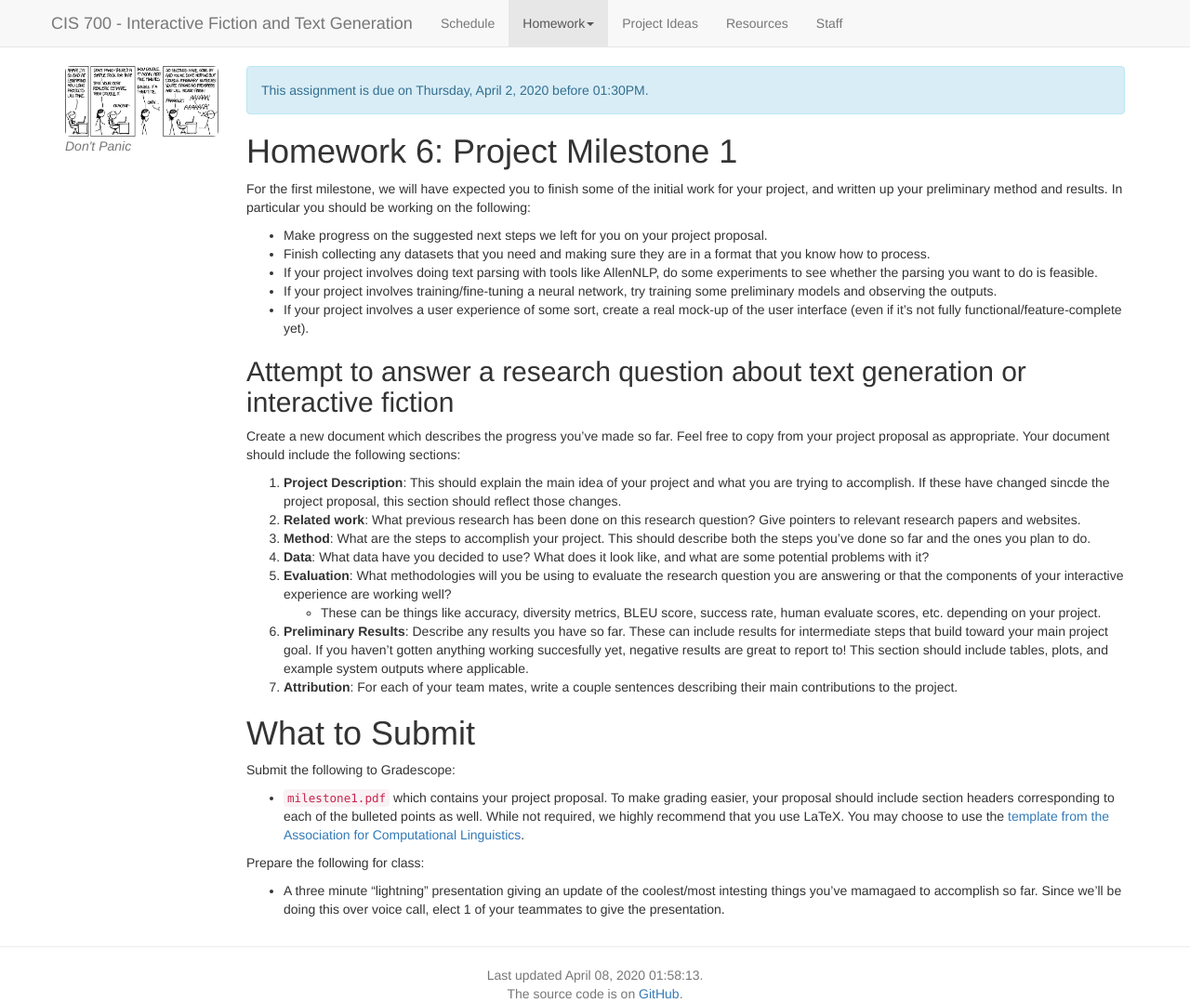
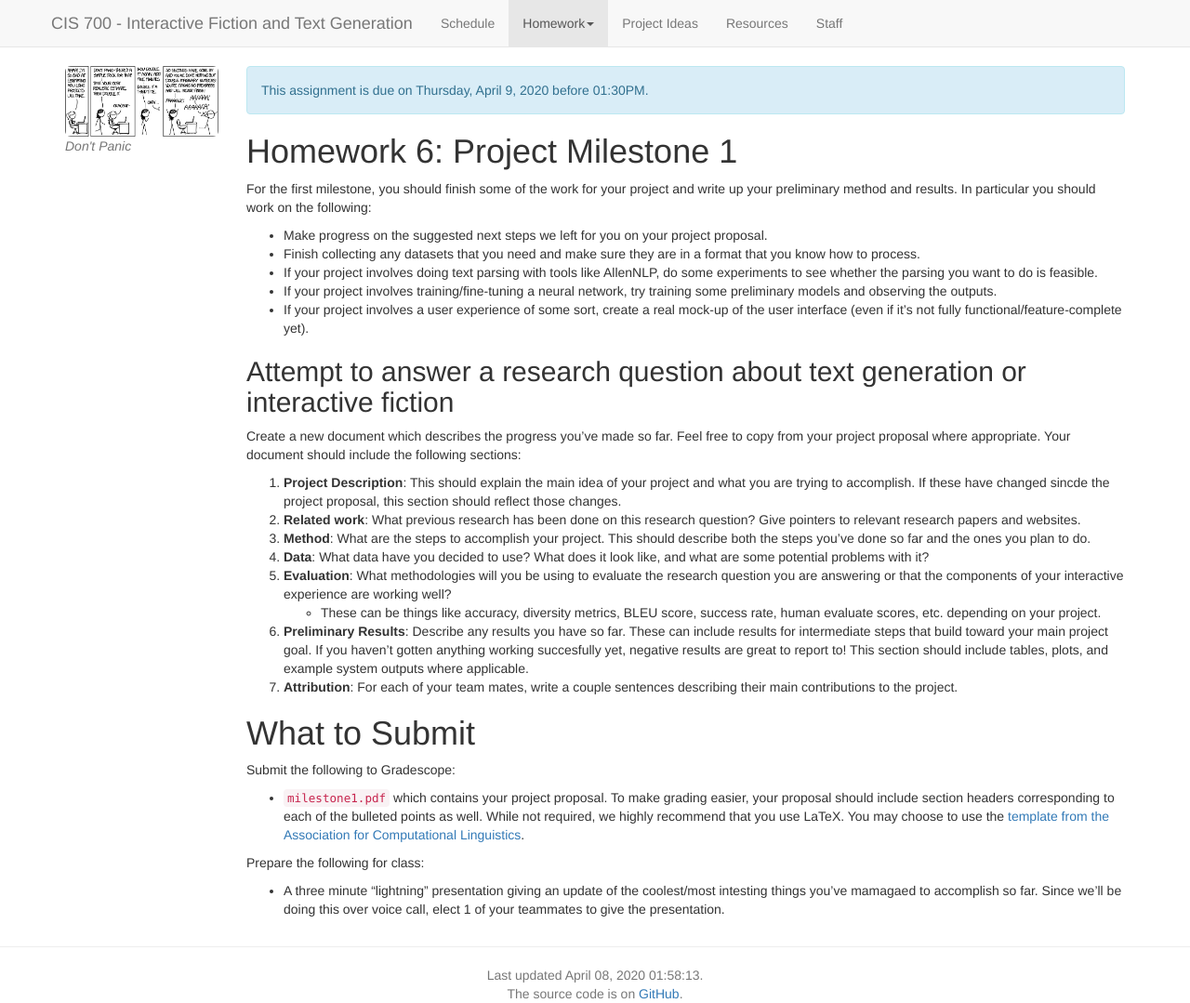
Before and after one commit to interactive-fiction-class/interactive-fiction-class.github.io, a Jekyll site: the page built from homeworks/project-milestone2/project-milestone2.md, in a window 1280 px wide. Shown: the whole page at 93% size. Built offline with Jekyll 4.4.1, drawn with Linux system fonts in a browser that asks for light colours; nearby versions of some CDN libraries; a script that is not in the unit is left out.

Commit message:
Update project-milestone2.md

```diff
--- a/homeworks/project-milestone2/project-milestone2.md
+++ b/homeworks/project-milestone2/project-milestone2.md
@@ -53,16 +53,16 @@ You can download the materials for this assignment here:
 {{page.type}} {{page.number}}: {{page.title}}
 =============================================================
 
-For the first milestone, we will have expected you to finish some of the initial work for your project, and written up your preliminary method and results. In particular you should be working on the following:
+For the first milestone, you should finish some of the work for your project and write up your preliminary method and results. In particular you should work on the following:
 * Make progress on the suggested next steps we left for you on your project proposal.
-* Finish collecting any datasets that you need and making sure they are in a format that you know how to process.
+* Finish collecting any datasets that you need and make sure they are in a format that you know how to process.
 * If your project involves doing text parsing with tools like AllenNLP, do some experiments to see whether the parsing you want to do is feasible.
 * If your project involves training/fine-tuning a neural network, try training some preliminary models and observing the outputs.
 * If your project involves a user experience of some sort, create a real mock-up of the user interface (even if it's not fully functional/feature-complete yet).
 
 
 ## Attempt to answer a research question about text generation or interactive fiction
-Create a new document which describes the progress you've made so far. Feel free to copy from your project proposal as appropriate. Your document should include the following sections:
+Create a new document which describes the progress you've made so far. Feel free to copy from your project proposal where appropriate. Your document should include the following sections:
 
 1. __Project Description__: This should explain the main idea of your project and what you are trying to accomplish. If these have changed sincde the project proposal, this section should reflect those changes.
 2. __Related work__: What previous research has been done on this research question? Give pointers to relevant research papers and websites.
```
Also changed, not shown: other parts of homeworks/project-milestone2/project-milestone2.md (+1 -1 lines).
